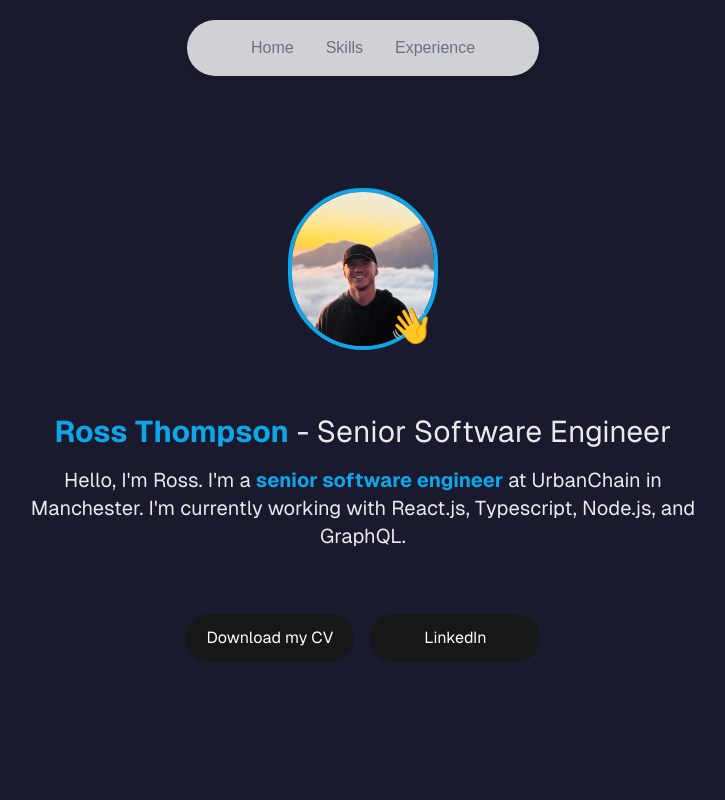
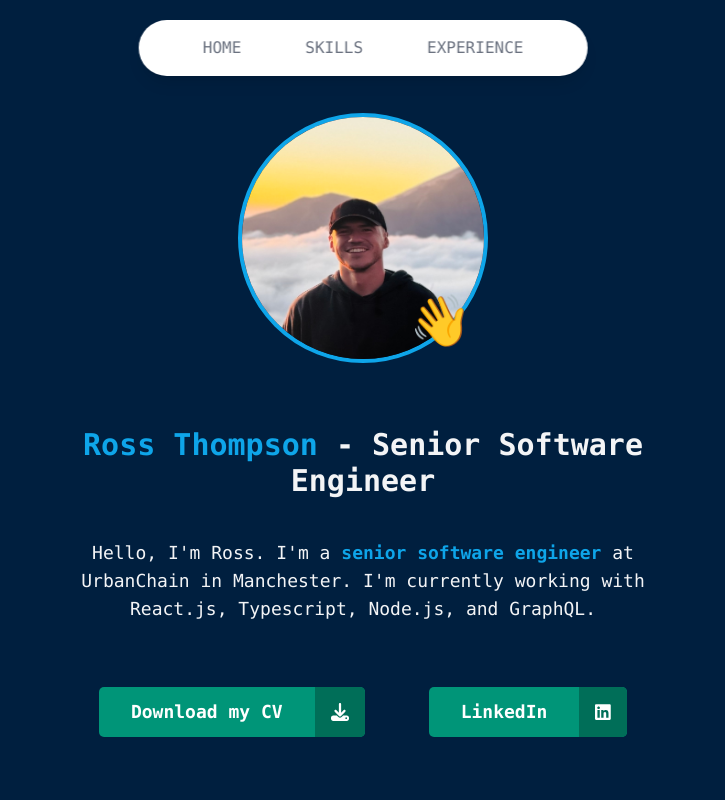
Before and after one commit to ArossThompson/ross-thompson.com, a Next.js app: page / in a window 1280 px wide. Shown: the top 800 px of the page, without its empty margins (277-1002 px from the left). Built offline with nearby package versions, Linux system fonts and the light colour scheme.

Commit message:
updated the fonts, colors, typography and spacing of the home section

```diff
--- a/src/app/components/CustomLink.tsx
+++ b/src/app/components/CustomLink.tsx
@@ -1,12 +1,41 @@
 import Link from "next/link";
+import { FontAwesomeIcon } from "@fortawesome/react-fontawesome";
+import { IconProp } from "@fortawesome/fontawesome-svg-core";
 
-export const CustomLink = ({ text, href }: { text: string; href: string }) => {
+export const CustomLink = ({
+  text,
+  href,
+  icon,
+  link,
+}: {
+  text: string;
+  href: string;
+  icon: IconProp;
+  link: boolean;
+  download?: boolean;
+}) => {
+  const linkClasses =
+    "flex h-[50px] p-0 bg-[#009578] hover:bg-[#008168] active:bg-[#006e58] rounded-[5px] overflow-hidden border-none outline-none text-white text-lg font-semibold transition-colors duration-300 ease-in-out ";
+
   return (
-    <Link
-      className="flex items-center justify-center gap-2 rounded-full border border-solid border-transparent transition-colors bg-foreground text-background hover:bg-[#383838] dark:hover:bg-[#ccc] text-sm sm:text-base h-10 sm:h-12 px-4 sm:px-5 min-w-[170px]"
-      href={href}
-    >
-      <span>{text}</span>
-    </Link>
+    <button>
+      {link ? (
+        <Link className={linkClasses} href={href}>
+          <span className="flex items-center h-full px-8">{text}</span>
+          <span className="flex items-center h-full px-4 bg-[#006e58]">
+            <FontAwesomeIcon icon={icon} />
+          </span>
+        </Link>
+      ) : (
+        <a className={linkClasses} href={href} download>
+          <span className="flex items-center h-full px-8">{text}</span>
+          <span className="flex items-center h-full px-4 bg-[#006e58]">
+            <FontAwesomeIcon icon={icon} />
+          </span>
+        </a>
+      )}
+    </button>
   );
 };
+
+// TODO: make the download attribute optional
--- a/src/app/components/EmojiImg.tsx
+++ b/src/app/components/EmojiImg.tsx
@@ -4,13 +4,13 @@ export const EmojiImg = ({ src, alt }: { src: string; alt: string }) => {
   return (
     <div className="relative">
       <Image
-        className="rounded-full border-solid border-4 border-sky-500"
+        className="rounded-full border-solid border-4 border-sky-500 bg-gradient-to-br from-[#82cfff] to-[#001f3f] sm:w-[250px] sm:h-[250px] w-[150px] h-[150px]"
         src={src}
-        width={150}
-        height={150}
+        width={250}
+        height={250}
         alt={alt}
       />
-      <p className="absolute right-1 bottom-1 text-4xl">👋</p>
+      <p className="absolute right-4 bottom-1 text-[50px]">👋</p>
     </div>
   );
 };
--- /dev/null
+++ b/src/app/components/IconButton.tsx
@@ -0,0 +1 @@
+export const IconButton = () => {};
--- a/src/app/components/Nav.tsx
+++ b/src/app/components/Nav.tsx
@@ -1,13 +1,13 @@
 export const Nav = () => {
   return (
-    <nav className="fixed md:top-5 left-1/2 transform -translate-x-1/2 bg-white/80 backdrop-blur-md shadow-md z-50 md:w-fit md:rounded-full w-full rounded-none">
-      <ul className="flex justify-center space-x-8 p-4 px-16">
+    <nav className="fixed md:top-5 left-1/2 transform -translate-x-1/2 bg-white backdrop-blur-md shadow-lg z-50 md:w-fit md:rounded-full w-full rounded-none">
+      <ul className="flex justify-center  space-x-16 p-4 px-16">
         <li>
           <a
             href="#home"
             className="text-gray-500 hover:text-blue-500 transition-colors duration-300"
           >
-            Home
+            HOME
           </a>
         </li>
         <li>
@@ -15,7 +15,7 @@ export const Nav = () => {
             href="#skills"
             className="text-gray-500 hover:text-blue-500 transition-colors duration-300"
           >
-            Skills
+            SKILLS
           </a>
         </li>
         <li>
@@ -23,7 +23,7 @@ export const Nav = () => {
             href="#experience"
             className="text-gray-500 hover:text-blue-500 transition-colors duration-300"
           >
-            Experience
+            EXPERIENCE
           </a>
         </li>
       </ul>
--- a/src/app/components/sections/Home.tsx
+++ b/src/app/components/sections/Home.tsx
@@ -1,36 +1,43 @@
 import { Nav } from "../Nav";
 import { CustomLink } from "../CustomLink";
 import { EmojiImg } from "../EmojiImg";
+import { faLinkedin } from "@fortawesome/free-brands-svg-icons";
+import { faDownload } from "@fortawesome/free-solid-svg-icons";
 
 export const Home = () => {
   return (
     <section id="home" className="scroll-snap-section">
       <Nav />
-      <main className="flex flex-col items-center justify-center min-h-[850px] p-8 pb-20 gap-16 sm:p-20 font-[family-name:var(--font-geist-sans)] bg-[#1A1A2E] text-[#EAEAEA]">
+      <main className="flex flex-col items-center justify-center min-h-[850px] p-8 pb-20 sm:gap-16 gap-8 sm:p-20 bg-[#001f3f] text-[#f3f4f6]">
         <EmojiImg src="/me.png" alt="Picture of me on top of Mt Batur - Bali" />
-        <div className="flex flex-col text-center gap-4 max-w-2xl">
-          <h1 className="text-3xl">
+        <div className="flex flex-col text-center gap-4 max-w-2xl items-center">
+          <h1 className="text-3xl font-bold">
             <strong className="text-sky-500">Ross Thompson</strong> - Senior
             Software Engineer
           </h1>
-          <p className="text-xl">
+          <p className="text-lg font-light pt-6 max-w-xl">
             Hello, I&apos;m Ross. I&apos;m a{" "}
-            <strong className="text-sky-500">senior software engineer</strong>{" "}
+            <strong className="text-sky-500 font-bold">
+              senior software engineer
+            </strong>{" "}
             at UrbanChain in Manchester. I&apos;m currently working with
             React.js, Typescript, Node.js, and GraphQL.
           </p>
         </div>
-        <div className="flex gap-4 items-center flex-col sm:flex-row">
-          <a
-            className="flex items-center justify-center gap-2 rounded-full border border-solid border-transparent transition-colors bg-foreground text-background hover:bg-[#383838] dark:hover:bg-[#ccc] text-sm sm:text-base h-10 sm:h-12 px-4 sm:px-5"
+        <div className="flex sm:gap-16 gap-4 items-center flex-col sm:flex-row">
+          <CustomLink
+            text="Download my CV"
             href="/updatedcv.pdf"
-            download
-          >
-            <span className="text-xs sm:text-base">Download my CV</span>
-          </a>
+            icon={faDownload}
+            link={false}
+            download={true}
+          />
+
           <CustomLink
             text="LinkedIn"
             href="https://www.linkedin.com/in/rossathompson/"
+            icon={faLinkedin}
+            link={true}
           />
         </div>
       </main>
--- a/src/app/layout.tsx
+++ b/src/app/layout.tsx
@@ -1,6 +1,10 @@
 import type { Metadata } from "next";
 import localFont from "next/font/local";
 import "./globals.css";
+
+import { config } from "@fortawesome/fontawesome-svg-core";
+import "@fortawesome/fontawesome-svg-core/styles.css";
+config.autoAddCss = false;
 
 const geistSans = localFont({
   src: "./fonts/GeistVF.woff",
@@ -30,7 +34,7 @@ export default function RootLayout({
         content="width=device-width, initial-scale=1.0"
       ></meta>
       <body
-        className={`${geistSans.variable} ${geistMono.variable} antialiased`}
+        className={`${geistSans.variable} ${geistMono.variable} antialiased font-mono `}
       >
         {children}
       </body>
```
Also changed, not shown: package.json (+9 -1 lines), 1 other file (tests, documents, lock files or other folders).
